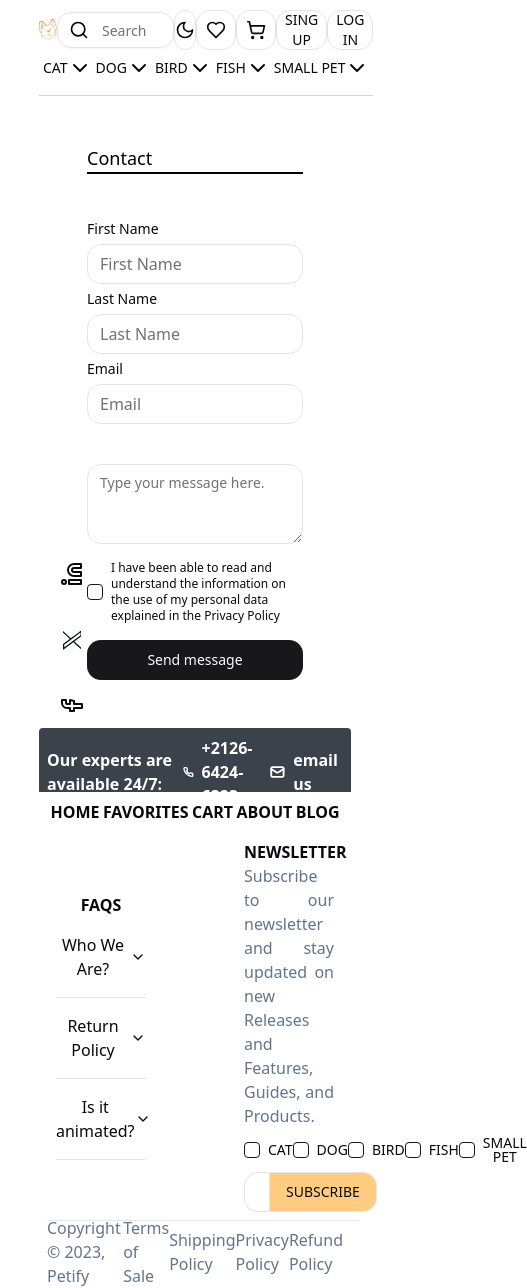
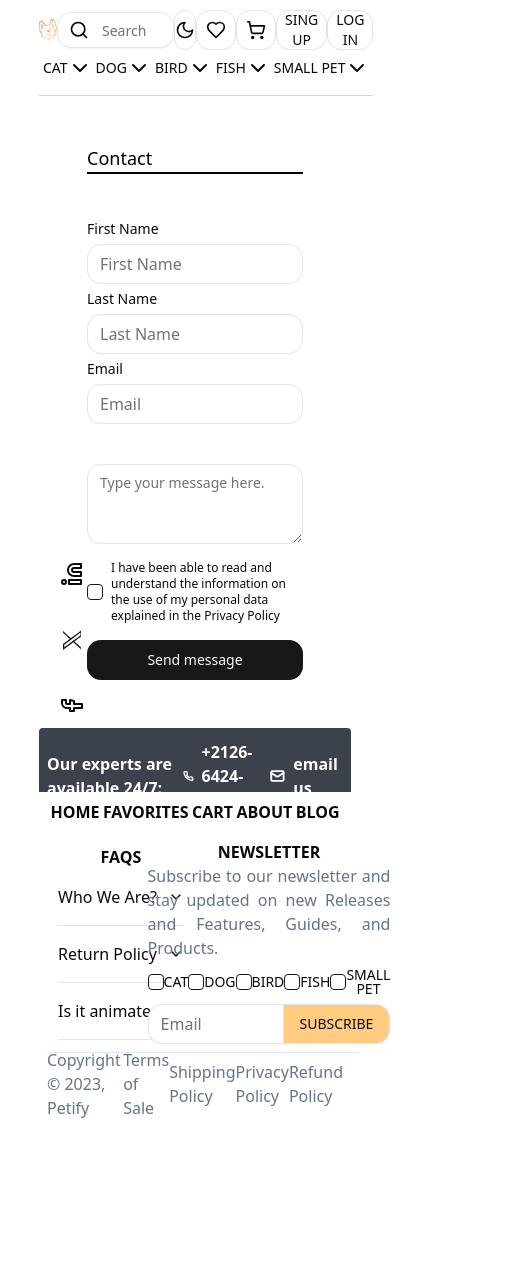
Before and after one commit to ETTARNI-med/Petify, a React (Vite) app in the folder Frontend/: page /Contact in a window 390 px wide. Shown: the whole page, 527 px wide, since content can reach past the window. After the commit the page ends 1120 px from the top, so only its background shows below. Built offline with nearby package versions, Linux system fonts and the light colour scheme.

Commit message:
fix some problems
fix some problems that's appeard after adding small screens responsie code

```diff
--- a/Frontend/src/components/Footer/index.tsx
+++ b/Frontend/src/components/Footer/index.tsx
@@ -15,7 +15,7 @@ import { Separator } from "../ui/separator";
 export default function Footer() {
   return (
     <div className="mt-auto grid">
-      <div className="z-10 h-16 sm:text-sm font-semibold text-white bg-fifthcolor p-2 rounded-t flex flex-col">
+      <div className="z-10 h-16 sm:text-sm lg:text-base font-semibold text-white bg-fifthcolor p-2 pt-3 rounded-t flex flex-col">
         <div className="flex justify-evenly items-center">
           <p>Our experts are available 24/7:</p>
           <div className="flex items-center gap-2">
@@ -33,13 +33,13 @@ export default function Footer() {
         </div>
         <div className="flex justify-evenly items-center lg:hidden pt-2">
           <p>Or visit us in:</p>
-          <div className="flex lg:hidden items-center gap-2">
+          <div className="flex items-center gap-2">
             <MapPin size={20} strokeWidth={3} />
             <span>Street Cairo, Hassan, Rabat</span>
           </div>
         </div>
       </div>
-      <div className="p-2 sm:text-sm">
+      <div className="p-2 sm:text-sm lg:text-base">
         <div className="flex justify-evenly items-center font-semibold uppercase">
           <Link className="hover:opacity-80" to="/">
             Home
@@ -57,13 +57,13 @@ export default function Footer() {
             Blog
           </Link>
         </div>
-        <div className="grid grid-cols-2 gap-20 text-center justify-items-center items-center pt-4">
-          <div className="w-10/12 sm:w-11/12">
+        <div className="grid grid-cols-2 sm:gap-10 lg:gap-8 text-center justify-items-center items-center pt-4">
+          <div className="lg:w-10/12 sm:w-11/12">
             <span className="font-semibold uppercase">FAQs</span>
             <Accordion type="single" collapsible className="w-full">
               <AccordionItem value="item-1">
                 <AccordionTrigger>Who We Are? </AccordionTrigger>
-                <AccordionContent className="text-justify sm:text-xs">
+                <AccordionContent className="text-justify sm:text-xs lg:text-base">
                   Petify, an e-commerce website dedicated to providing
                   pet-related products and services. At Petify, we are committed
                   to protecting your privacy and safeguarding your personal
@@ -74,7 +74,7 @@ export default function Footer() {
               </AccordionItem>
               <AccordionItem value="item-2">
                 <AccordionTrigger>Return Policy</AccordionTrigger>
-                <AccordionContent className="text-justify sm:text-xs">
+                <AccordionContent className="text-justify sm:text-xs lg:text-base">
                   If you receive a damaged or defective product, please contact
                   our customer support within 10 days for a replacement or
                   refund. We do not accept returns for items that have been
@@ -83,14 +83,14 @@ export default function Footer() {
               </AccordionItem>
               <AccordionItem value="item-3">
                 <AccordionTrigger>Is it animated?</AccordionTrigger>
-                <AccordionContent className="text-justify sm:text-xs">
+                <AccordionContent className="text-justify sm:text-xs lg:text-base">
                   Yes. It's animated by default, but you can disable it if you
                   prefer.
                 </AccordionContent>
               </AccordionItem>
             </Accordion>
           </div>
-          <div className="w-10/12 sm:w-11/12 flex flex-col">
+          <div className="lg:w-10/12 sm:w-11/12 flex flex-col">
             <span className="font-semibold uppercase w-full text-center">
               newsletter
             </span>
@@ -99,47 +99,47 @@ export default function Footer() {
               Features, Guides, and Products.
             </p>
             <div className="py-2 flex w-full items-center justify-evenly">
-              <div className="gap-2 flex items-center sm:gap-px">
-                <Checkbox id="cat" className="sm:h-3 sm:w-3" />
+              <div className=" flex items-center sm:gap-px lg:gap-2">
+                <Checkbox id="cat" className="sm:h-3 sm:w-3 lg:w-4 lg:h-4" />
                 <Label
                   htmlFor="cat"
-                  className="uppercase text-sm sm:text-xs font-medium leading-none peer-disabled:cursor-not-allowed peer-disabled:opacity-70"
+                  className="uppercase text-sm sm:text-xs lg:text-base font-medium leading-none peer-disabled:cursor-not-allowed peer-disabled:opacity-70"
                 >
                   cat
                 </Label>
               </div>
-              <div className="gap-2 flex items-center sm:gap-px">
+              <div className="lg:gap-2 flex items-center sm:gap-px">
                 <Checkbox id="dog" className="sm:h-3 sm:w-3" />
                 <Label
                   htmlFor="dog"
-                  className="uppercase text-sm sm:text-xs font-medium leading-none peer-disabled:cursor-not-allowed peer-disabled:opacity-70"
+                  className="uppercase text-sm sm:text-xs lg:text-base font-medium leading-none peer-disabled:cursor-not-allowed peer-disabled:opacity-70"
                 >
                   dog
                 </Label>
               </div>
-              <div className="gap-2 flex items-center sm:gap-px">
+              <div className="lg:gap-2 flex items-center sm:gap-px">
                 <Checkbox id="bird" className="sm:h-3 sm:w-3" />
                 <Label
                   htmlFor="bird"
-                  className="uppercase text-sm sm:text-xs font-medium leading-none peer-disabled:cursor-not-allowed peer-disabled:opacity-70"
+                  className="uppercase text-sm sm:text-xs lg:text-base font-medium leading-none peer-disabled:cursor-not-allowed peer-disabled:opacity-70"
                 >
                   bird
                 </Label>
               </div>
-              <div className="gap-2 flex items-center sm:gap-px">
+              <div className="lg:gap-2 flex items-center sm:gap-px">
                 <Checkbox id="fish" className="sm:h-3 sm:w-3" />
                 <Label
                   htmlFor="fish"
-                  className="uppercase text-sm sm:text-xs font-medium leading-none peer-disabled:cursor-not-allowed peer-disabled:opacity-70"
+                  className="uppercase text-sm sm:text-xs lg:text-base font-medium leading-none peer-disabled:cursor-not-allowed peer-disabled:opacity-70"
                 >
                   fish
                 </Label>
               </div>
-              <div className="gap-2 flex items-center sm:gap-px justify-between">
+              <div className="lg:gap-2 flex items-center sm:gap-px justify-between">
                 <Checkbox id="smallPet" className="sm:h-3 sm:w-3" />
                 <Label
                   htmlFor="smallPet"
-                  className="uppercase text-sm sm:text-xs font-medium leading-none peer-disabled:cursor-not-allowed peer-disabled:opacity-70"
+                  className="uppercase text-sm sm:text-xs lg:text-base font-medium leading-none peer-disabled:cursor-not-allowed peer-disabled:opacity-70"
                 >
                   small pet
                 </Label>
@@ -149,11 +149,11 @@ export default function Footer() {
               <Input
                 type="email"
                 placeholder="Email"
-                className="rounded-r-none sm:w-8/12 border-r-0 focus-visible:ring-0"
+                className="rounded-r-none sm:w-8/12 sm:text-sm lg:text-base border-r-0 focus-visible:ring-0"
               />
               <Button
                 type="submit"
-                className="rounded-l-none sm:w-4/12 sm:text-sm uppercase bg-secondcolor hover:bg-thirdcolor dark:bg-thirdcolor dark:hover:bg-secondcolor dark:hover:text-black"
+                className="rounded-l-none sm:w-4/12 sm:text-sm lg:text-base uppercase bg-secondcolor hover:bg-thirdcolor dark:bg-thirdcolor dark:hover:bg-secondcolor dark:hover:text-black"
                 variant={"outline"}
               >
                 Subscribe
@@ -162,7 +162,7 @@ export default function Footer() {
           </div>
         </div>
       </div>
-      <div className="relative h-16 p-2 flex justify-between items-center text-slate-500 font-medium sm:text-sm">
+      <div className="relative h-16 p-2 flex justify-between items-center text-slate-500 font-medium sm:text-sm lg:text-base">
         <Separator className="absolute top-0 w-full h-px bg-slate-200" />
         <span>Copyright &copy; 2023, Petify</span>
         <span className="cursor-pointer">Terms of Sale</span>
--- a/Frontend/src/components/ui/checkbox.tsx
+++ b/Frontend/src/components/ui/checkbox.tsx
@@ -19,7 +19,7 @@ const Checkbox = React.forwardRef<
     <CheckboxPrimitive.Indicator
       className={cn("flex items-center justify-center text-current")}
     >
-      <Check className="h-4 w-4 sm:w-3 sm:h-3" />
+      <Check className="w-2 h-2 lg:h-4 lg:w-4 sm:w-3 sm:h-3" />
     </CheckboxPrimitive.Indicator>
   </CheckboxPrimitive.Root>
 ));
```
